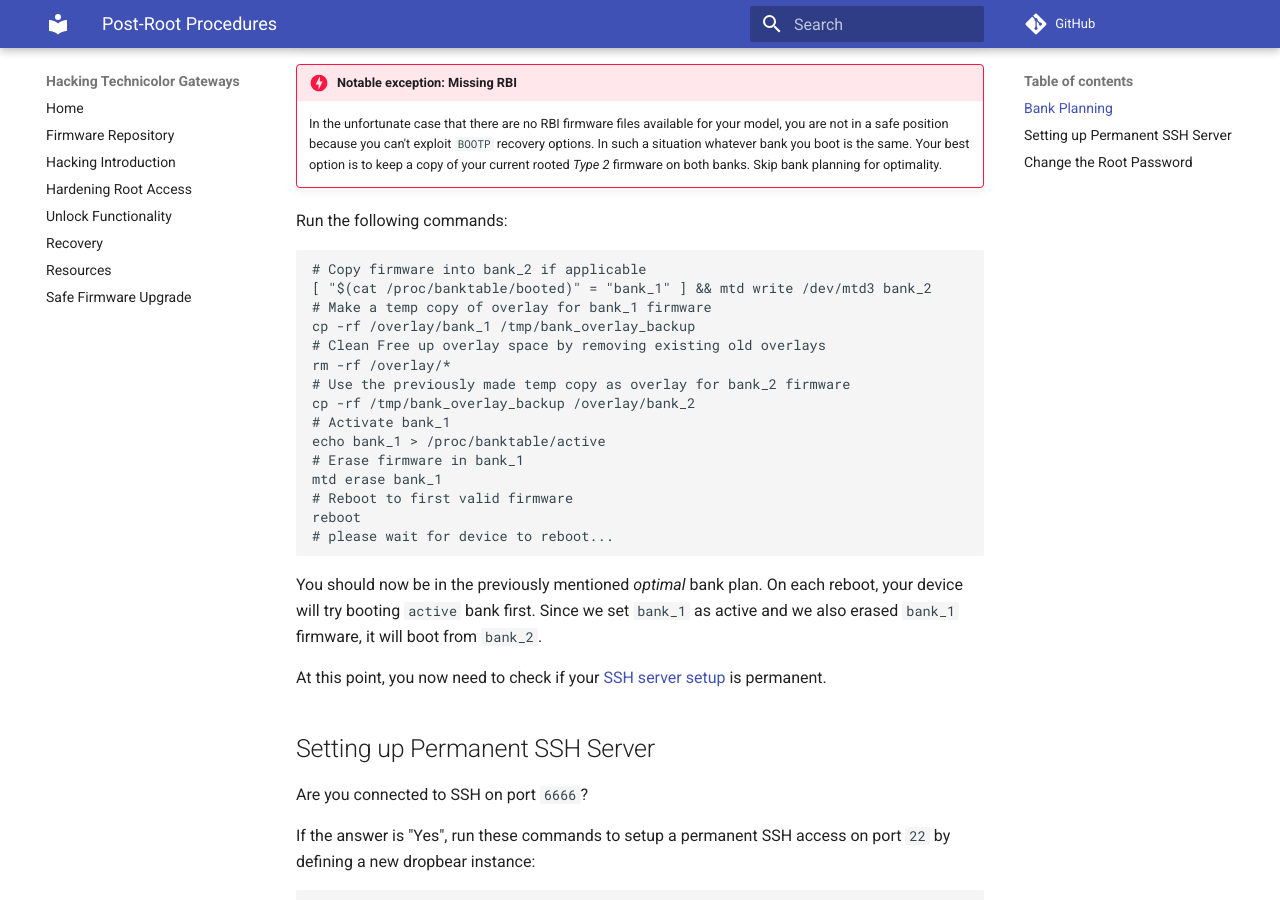
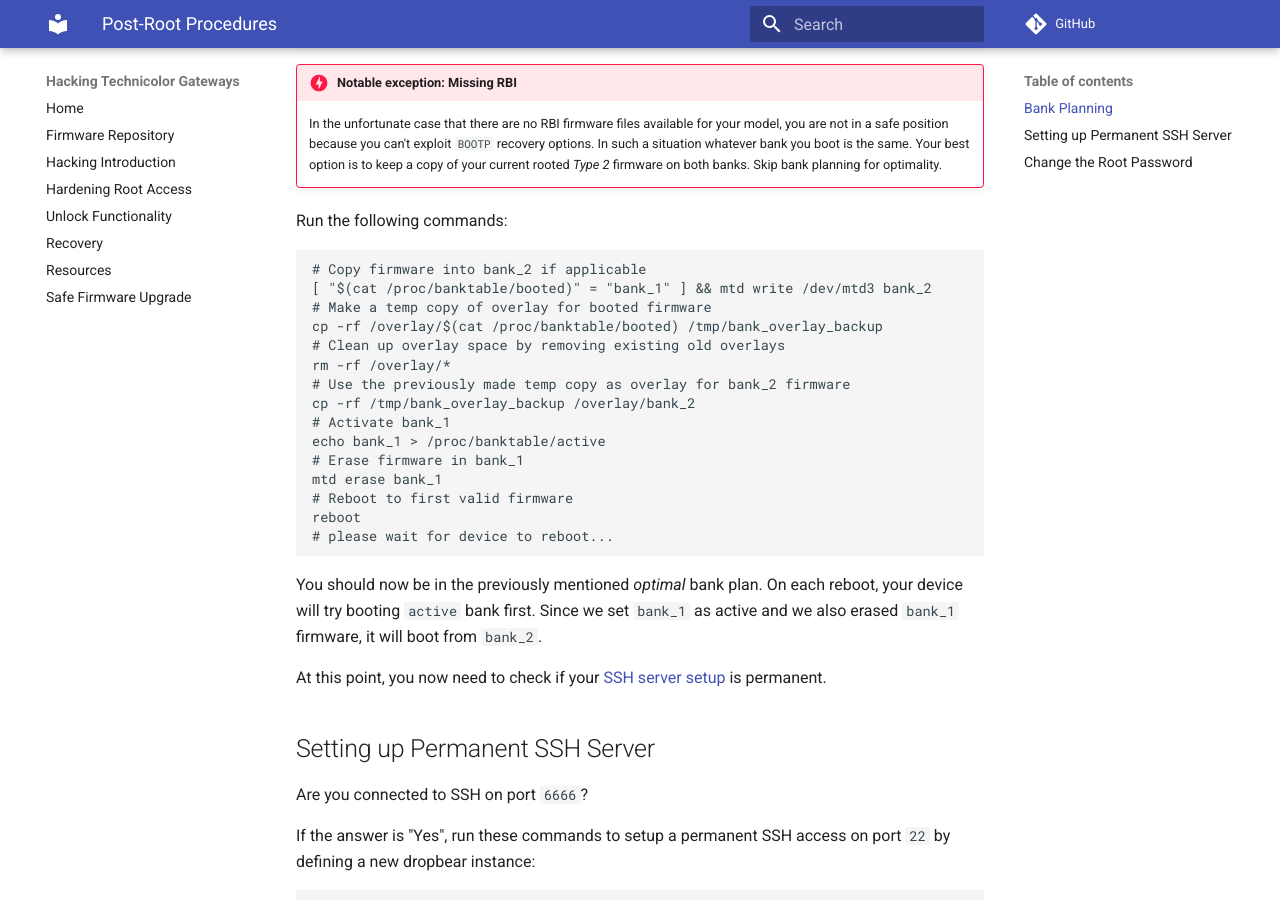
Before and after one commit to hack-technicolor/hack-technicolor, an MkDocs documentation site: the page built from docs/Hacking/PostRoot.md, in a window 1280 px wide and 900 px high, scrolled down 1071 px. Built offline with MkDocs 1.6.1 and Material for MkDocs 9.7.7, drawn with Linux system fonts in a browser that asks for light colours; comment, search, counter and statistics services are not loaded.

Commit message:
fix unified bank planning flow

````diff
--- a/docs/Hacking/PostRoot.md
+++ b/docs/Hacking/PostRoot.md
@@ -45,9 +45,9 @@ Run the following commands:
 ```bash
 # Copy firmware into bank_2 if applicable
 [ "$(cat /proc/banktable/booted)" = "bank_1" ] && mtd write /dev/mtd3 bank_2
-# Make a temp copy of overlay for bank_1 firmware
-cp -rf /overlay/bank_1 /tmp/bank_overlay_backup
-# Clean Free up overlay space by removing existing old overlays
+# Make a temp copy of overlay for booted firmware
+cp -rf /overlay/$(cat /proc/banktable/booted) /tmp/bank_overlay_backup
+# Clean up overlay space by removing existing old overlays
 rm -rf /overlay/*
 # Use the previously made temp copy as overlay for bank_2 firmware
 cp -rf /tmp/bank_overlay_backup /overlay/bank_2
````
